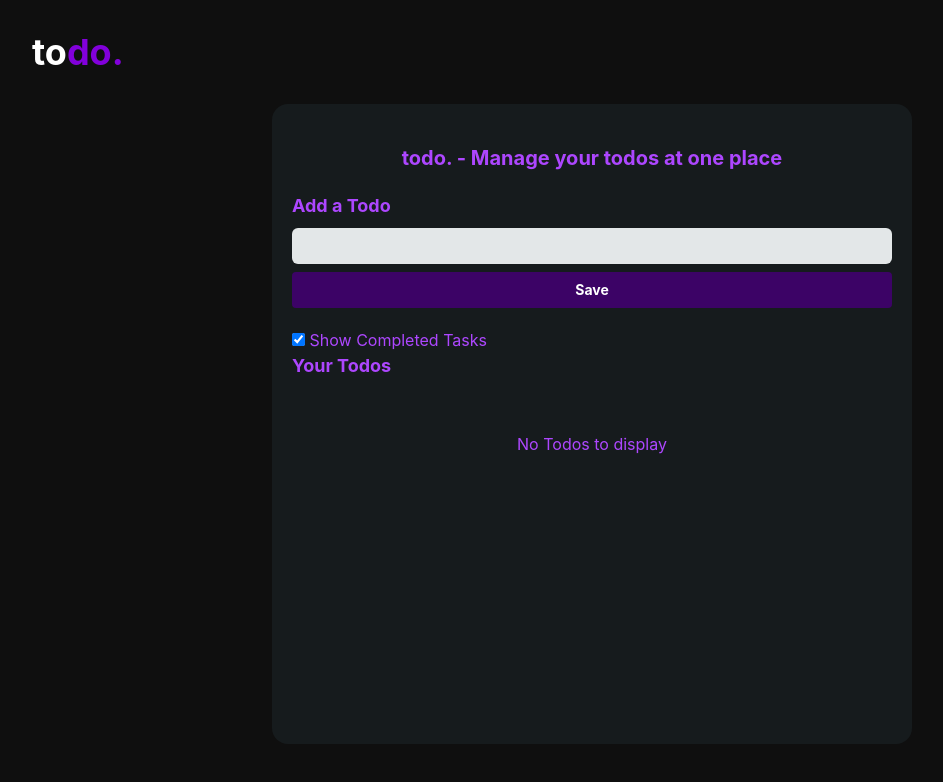
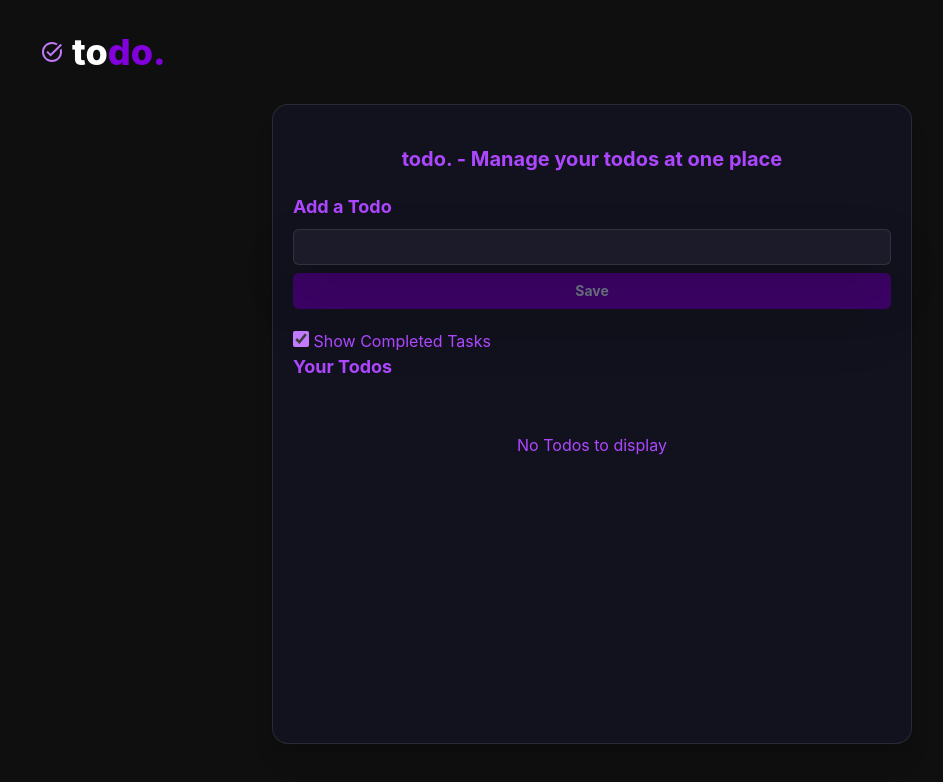
Before and after one commit to satyajitsethi7/To-Do-List, a React (Vite) app: page / in a window 1280 px wide. Shown: the top 782 px of the page, without its empty margins (48-991 px from the left). Built offline with nearby package versions, Linux system fonts and the light colour scheme.

Commit message:
Refactor App and Navbar components: improve code readability and styling

```diff
--- a/src/App.jsx
+++ b/src/App.jsx
@@ -6,7 +6,7 @@ import { MdDelete } from "react-icons/md";
 
 function App() {
   const [todo, setTodo] = useState("");
-  const [todos, setTodos] = useState(()=> {
+  const [todos, setTodos] = useState(() => {
     const savedTodos = localStorage.getItem("todos");
     return savedTodos ? JSON.parse(savedTodos) : [];
   });
@@ -27,10 +27,9 @@ function App() {
   //   localStorage.setItem("todos", JSON.stringify(todos));
   // };
 
-  const toggleFinished =() => {
+  const toggleFinished = () => {
     setShowFinished(!showFinished);
-  }
-
+  };
 
   const handleEdit = (e, id) => {
     let t = todos.filter((i) => i.id === id);
@@ -63,20 +62,23 @@ function App() {
   };
 
   const handleCheckbox = (e) => {
-    let id = e.target.name;
-    let index = todos.findIndex((item) => {
-      return item.id === id;
+    const id = e.target.name;
+    const newTodos = todos.map((item) => {
+      if (item.id === id) {
+        return { ...item, isCompleted: !item.isCompleted };
+      }
+      return item;
     });
-    let newTodos = [...todos];
-    newTodos[index].isCompleted = !newTodos[index].isCompleted;
     setTodos(newTodos);
     // saveToLs();
   };
   return (
     <>
       <Navbar />
-      <div className="md:container mx-auto my-5 bg-mist-900 text-purple-500 p-5 rounded-2xl min-h-[80vh] md:w-1/2">
-      <h1 className="font-bold text-center text-xl my-5">todo. - Manage your todos at one place</h1>
+      <div className="md:container bg-[#12121e] mx-auto my-5 border border-white/10 shadow-xl text-purple-500 p-5 rounded-2xl min-h-[80vh]  md:w-1/2">
+        <h1 className="font-bold text-center text-xl my-5">
+          todo. - Manage your todos at one place
+        </h1>
         <div className="addTodo mb-5">
           <div className="heading">
             <h2 className="text-lg font-bold">Add a Todo</h2>
@@ -86,36 +88,46 @@ function App() {
               onChange={handleChange}
               value={todo}
               type="text"
-              className="bg-mist-200 rounded-md w-full h-9 text-black pl-2"
+              className="bg-[#1b1b2a] border border-white/10 rounded-md text-white outline-none focus:border-purple-500 drop-shadow-2xl  w-full h-9 transition-all pl-2"
             />
             <button
-            disabled={todo.length<=3}
+              disabled={todo.length <= 3}
               onClick={handleAdd}
-              className="bg-purple-600 disabled:bg-purple-950 hover:bg-purple-950 transition-all text-white rounded-sm px-3 py-2 text-sm font-bold"
+              className=" shadow-2xl bg-purple-600 disabled:bg-purple-950 disabled:text-gray-500 hover:bg-purple-700 transition-all text-white rounded-md px-3 py-2 text-sm font-bold"
             >
               Save
             </button>
           </div>
         </div>
-        <input onChange={toggleFinished} type="checkbox" checked={showFinished} /> Show Completed Tasks
+        <label className="cursor-pointer py-2 block-auto">
+        <input
+          onChange={toggleFinished}
+          type="checkbox"
+          checked={showFinished}
+          className="cursor-pointer accent-purple-400 w-4 h-4"
+        />{" "}
+        Show Completed Tasks
+        </label>
         <h2 className="text-lg font-bold">Your Todos</h2>
         <div className="todos my-3">
           {todos.length == 0 && (
             <div className="flex justify-center p-10">No Todos to display </div>
           )}
           {todos.map((item) => {
-            return (showFinished||!item.isCompleted) && (
+            return (
+              (showFinished || !item.isCompleted) && (
                 <div
                   key={item.id}
-                className="todo my-3 flex justify-between items-center p-2 bg-mist-200 rounded-sm"
+                  className="todo my-3 flex justify-between items-center p-2  rounded-md border bg-[#181828] border-white/10"
                 >
-                <div className="text text-black flex gap-3">
+                  <div className="text text-mist-300 flex items-center gap-2">
                     <input
                       onChange={handleCheckbox}
                       type="checkbox"
                       checked={item.isCompleted}
                       name={item.id}
                       id=""
+                      className="cursor-pointer w-4 h-4 accent-purple-400"
                     />
                     <div className={item.isCompleted ? "line-through" : ""}>
                       {item.todo}
@@ -124,20 +136,21 @@ function App() {
                   <div className="buttons flex">
                     <button
                       onClick={(e) => handleEdit(e, item.id)}
-                    className="bg-purple-600  hover:bg-purple-950 transition-all text-white rounded-sm px-4 py-3 mx-2 text-sm font-bold"
+                      className="bg-blue-500/10  hover:bg-blue-500 border border-blue-300/10 transition-all text-white rounded-lg px-4 py-3 mx-2 text-sm font-bold"
                     >
-                    <MdEditSquare />
+                      <MdEditSquare size={19}/>
                     </button>
                     <button
                       onClick={(e) => {
                         handleDelete(e, item.id);
                       }}
-                    className="bg-purple-600 hover:bg-purple-950 transition-all text-white rounded-sm px-4 py-3 mx-2 text-sm font-bold"
+                      className="bg-red-500/10 hover:bg-red-700 border border-red-300/10 transition-all text-white rounded-md px-4 py-3 mx-2 text-sm font-bold"
                     >
-                    <MdDelete />
+                      <MdDelete size={19} />
                     </button>
                   </div>
                 </div>
+              )
             );
           })}
         </div>
--- a/src/components/Navbar.jsx
+++ b/src/components/Navbar.jsx
@@ -1,18 +1,23 @@
-import React from 'react'
+import { MdOutlineTaskAlt } from "react-icons/md";
 
 function Navbar() {
   return (
-    <nav className='flex items-center text-white py-3'>
-      <div className="logo text-4xl md:ml-20 ml-5 mt-5 cursor-pointer">
-        <span className='font-bold text'>to</span>
-        <span className='font-bold text text-purple-700'>do.</span>
+    <nav className="flex items-center text-white py-3">
+      <div className="logo text-4xl md:ml-20 ml-5 mt-5 cursor-pointer flex items-center">
+        <div className="w-10 h-10 flex items-center justify-center">
+          <MdOutlineTaskAlt className="text-purple-400 text-2xl" />
+        </div>
+        <div>
+          <span className="font-extrabold text">to</span>
+          <span className="font-extrabold text text-purple-700">do.</span>
+        </div>
       </div>
       {/* <ul className="flex gap-8 font-medium text-2xl">
         <li className='cursor-pointer hover:text-purple-700 transition-all duration-150'>Home</li>
         <li className='cursor-pointer hover:text-purple-700 transition-all duration-150'>Your Tasks</li>
       </ul> */}
     </nav>
-  )
+  );
 }
 
-export default Navbar
+export default Navbar;
```
Lines whose indentation alone changed are shown as unchanged.
